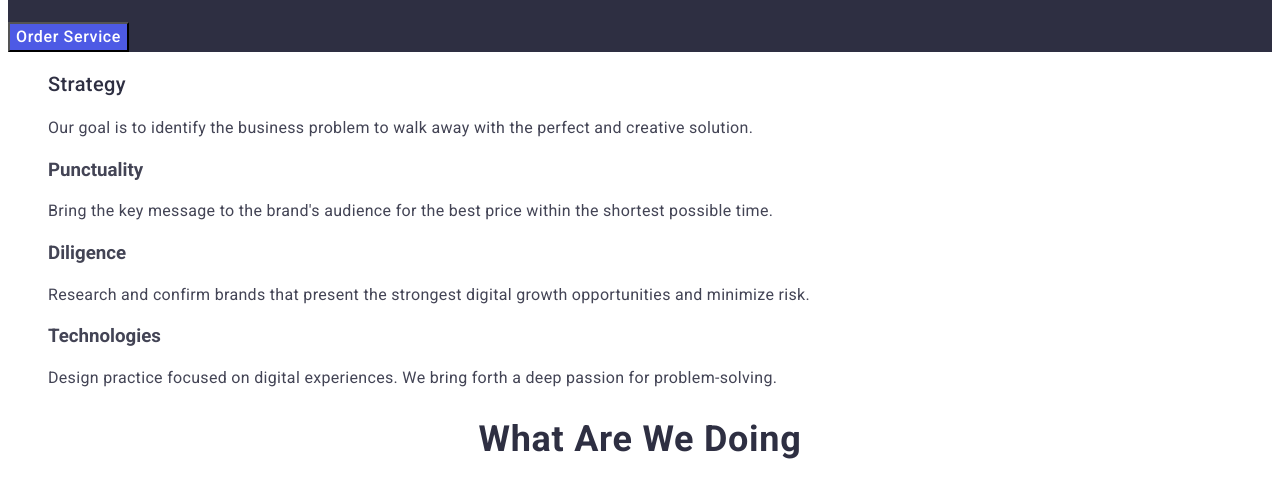
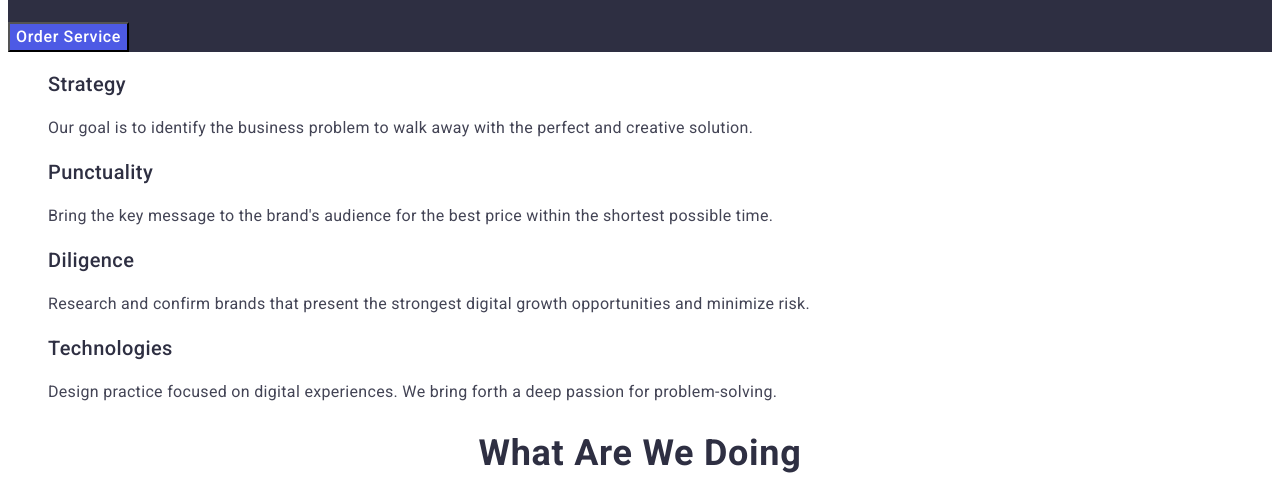
Before and after one commit to Ira-Se/goit-markup-hw-02, a plain HTML site: page index.html in a window 1280 px wide. Shown: the part 312-799 px from the top of the page. Drawn offline with Linux system fonts and the light colour scheme.

Commit message:
fixes after autocheck 3

```diff
--- a/css/styles.css
+++ b/css/styles.css
@@ -1,16 +1,16 @@
 :root {
-  --color-iris: rgba(77, 90, 229, 1);
-  --color-ocean: rgba(64, 75, 191, 1);
-  --color-navy-blue: rgba(46, 47, 66, 1);
-  --color-green: rgba(49, 208, 170, 1);
-  --color-slate: rgba(67, 68, 85, 1);
-  --color-light-slate: rgba(142, 143, 153, 1);
-  --color-cornflower: rgba(231, 233, 252, 1);
-  --color-cloud: rgba(244, 244, 253, 1);
-  --color-navy-blue-modal: rgba(46, 47, 66, 0.4);
-  --color-grey: rgba(46, 47, 66, 0.7);
-  --color-white: rgba(255, 255, 255, 1);
-  --color-dairy: rgba(252, 252, 252, 1);
+  --color-iris: rgba(77,90,229,1);
+	--color-ocean: rgba(64,75,191,1);
+	--color-navy-blue: rgba(46,47,66,1);
+	--color-green: rgba(49,208,170,1);
+	--color-slate: rgba(67,68,85,1);
+	--color-light-slate: rgba(142,143,153,1);
+	--color-cornflower: rgba(231,233,252,1);
+	--color-cloud: rgba(244,244,253,1);
+	--color-navy-blue-modal: rgba(46,47,66,0.400);
+	--color-grey: rgba(46,47,66,0.700);
+	--color-white: rgba(255,255,255,1);
+	--color-dairy: rgba(252,252,252,1);
 }
 
 body {
--- a/index.html
+++ b/index.html
@@ -71,21 +71,21 @@
             </p>
           </li>
           <li class="features-item">
-            <h3 class="features-subtitle">Punctuality</h3>
+            <h3 class="section-subtitle">Punctuality</h3>
             <p class="section-text">
               Bring the key message to the brand's audience for the best price
               within the shortest possible time.
             </p>
           </li>
           <li class="features-item">
-            <h3 class="features-subtitle">Diligence</h3>
+            <h3 class="section-subtitle">Diligence</h3>
             <p class="section-text">
               Research and confirm brands that present the strongest digital
               growth opportunities and minimize risk.
             </p>
           </li>
           <li class="features-item">
-            <h3 class="features-subtitle">Technologies</h3>
+            <h3 class="section-subtitle">Technologies</h3>
             <p class="section-text">
               Design practice focused on digital experiences. We bring forth a
               deep passion for problem-solving.
```
